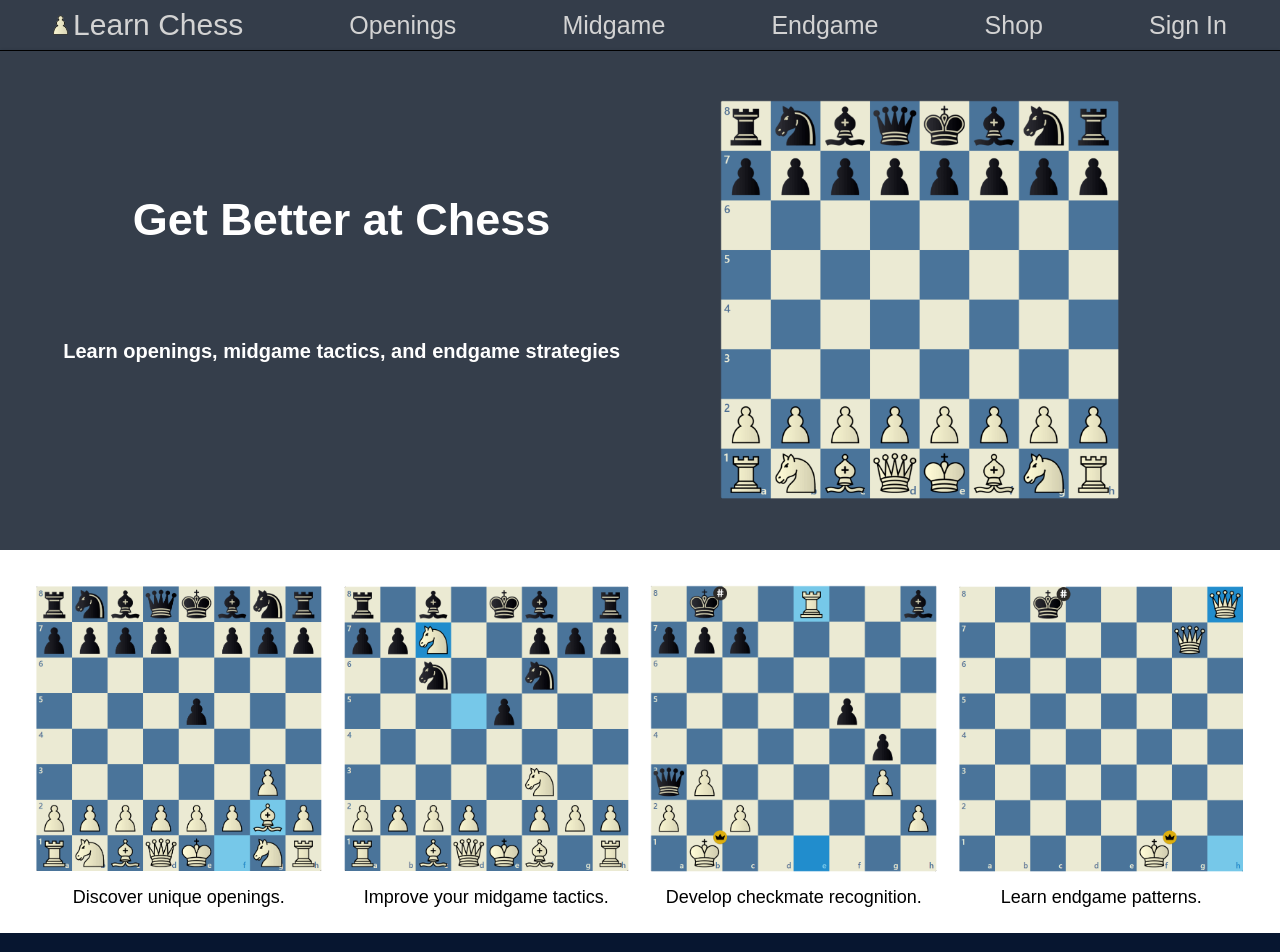
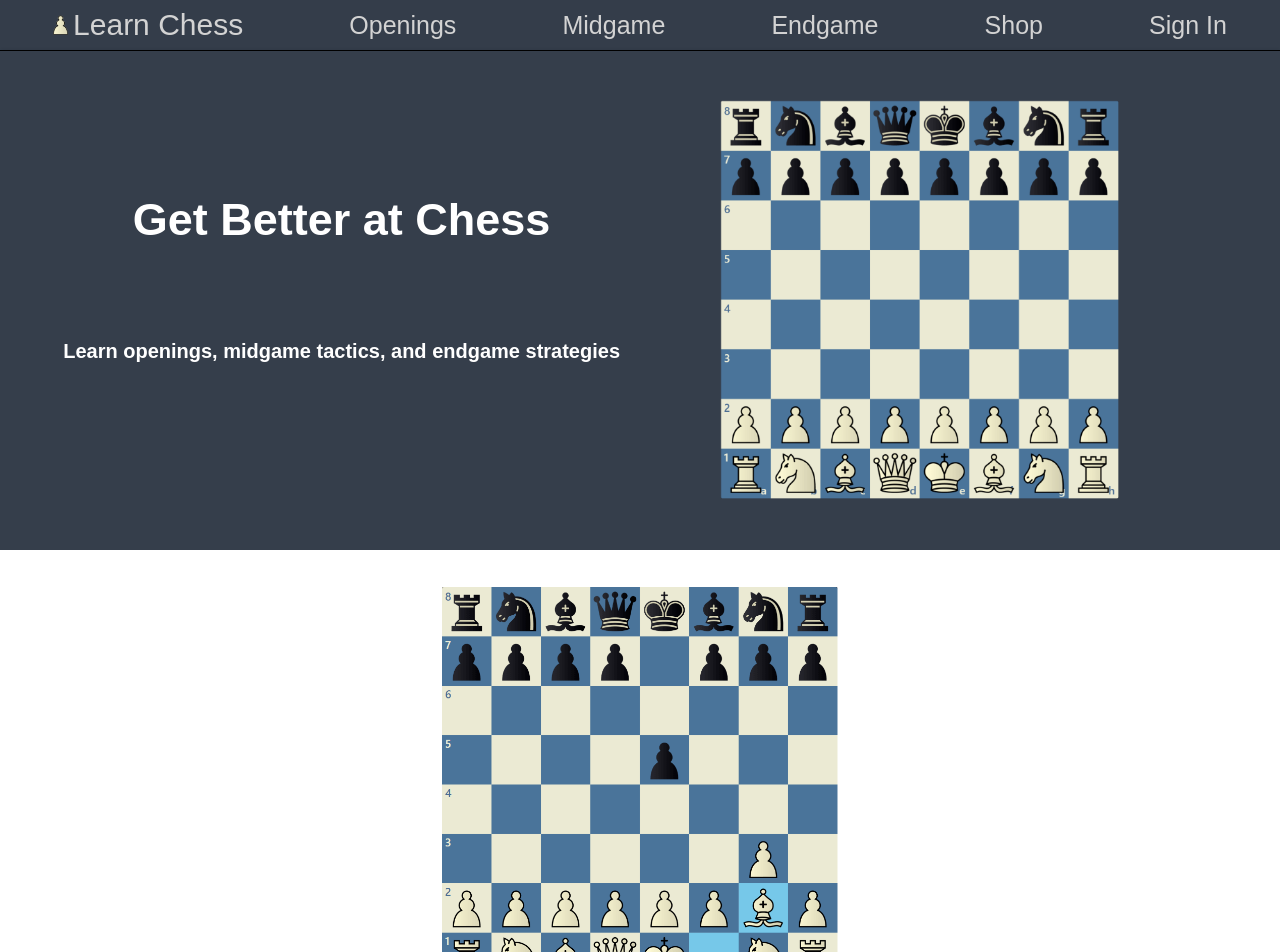
Before and after one commit to ZeshanQureshi/learn-chess, a Vue app: page / in a window 1280 px wide. Shown: the top 952 px of the page. Built offline with nearby package versions, Linux system fonts and the light colour scheme; a web font is replaced by a local one.

Commit message:
Centered Homepage Elements

```diff
--- a/src/components/nav/HomePage.vue
+++ b/src/components/nav/HomePage.vue
@@ -178,10 +178,8 @@ button:hover {
 }
 
 .block-two-container {
-  width: 25%;
+  width: 100%;
   height: 100%;
-
-  float:left;
 }
 
 .block-two-text {
@@ -202,6 +200,8 @@ button:hover {
 .img2 {
   object-fit: contain;
   width: 100%;
+  max-width: 400px;
+  max-height: 400px;
 
   position: sticky;
 
```
